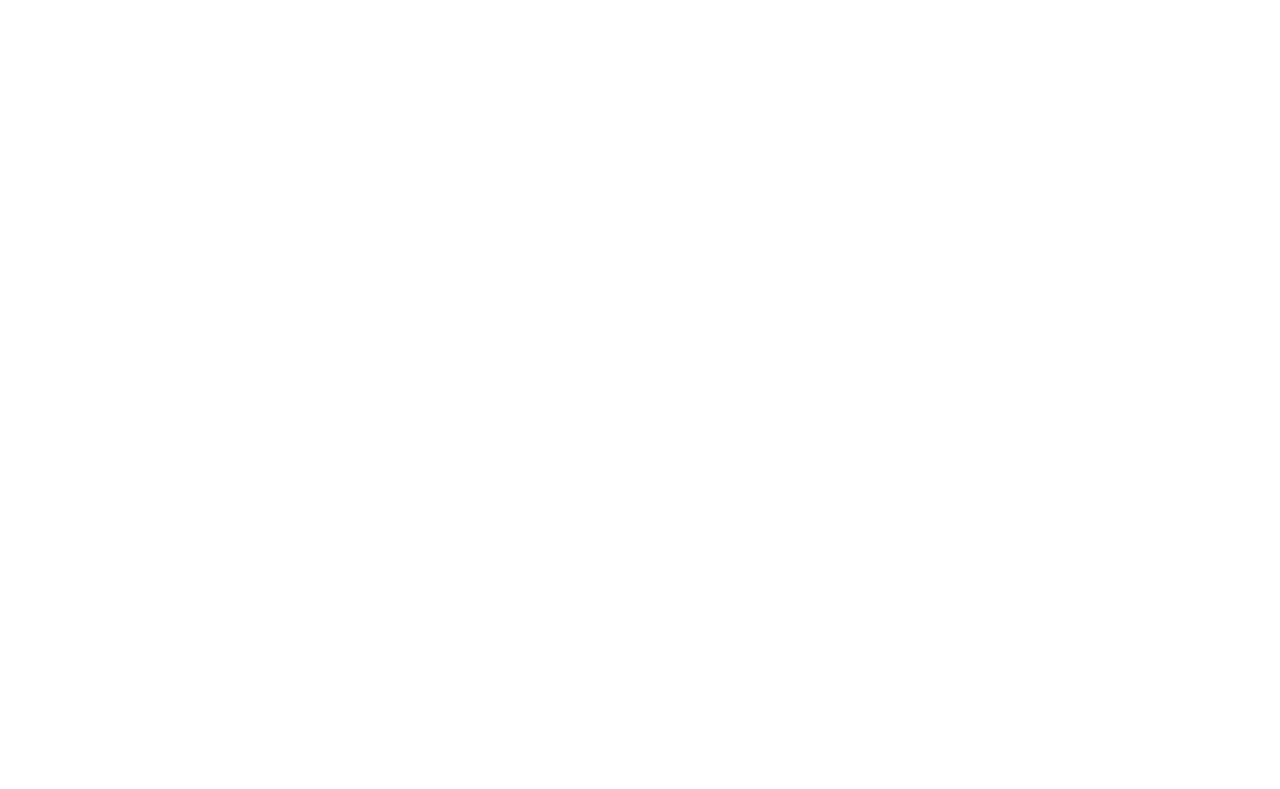
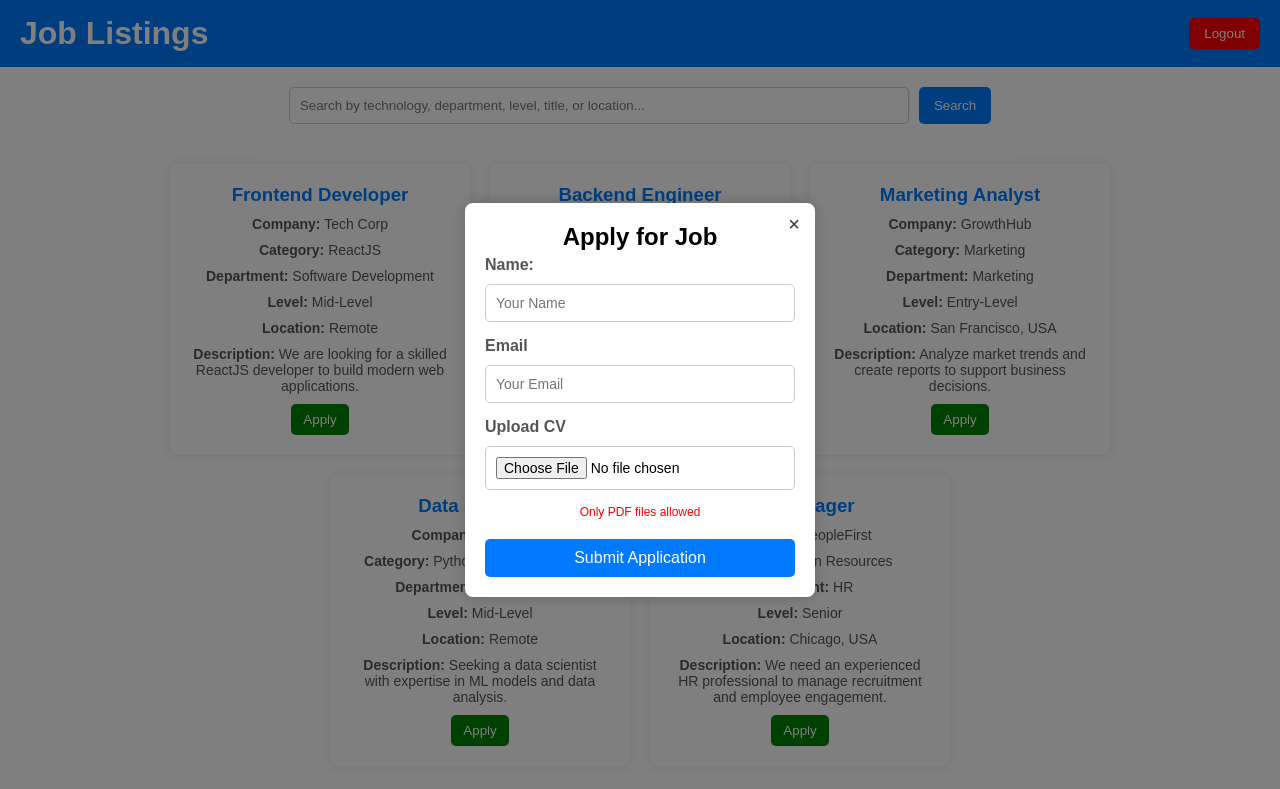
Before and after one commit to harshp-dev/job-portal, a website: page candidate.html in a window 1280 px wide. Drawn offline with Linux system fonts and the light colour scheme.

Commit message:
added candidate dashboard, and search functionality

```diff
--- a/assets/css/candidate.css
+++ b/assets/css/candidate.css
@@ -0,0 +1,176 @@
+* {
+  margin: 0;
+  padding: 0;
+  box-sizing: border-box;
+  font-family: Arial, sans-serif;
+}
+
+/* Header */
+header {
+  display: flex;
+  justify-content: space-between;
+  align-items: center;
+  background: #007bff;
+  color: white;
+  padding: 15px 20px;
+}
+
+#logout-btn {
+  background: red;
+  color: white;
+  border: none;
+  padding: 8px 15px;
+  cursor: pointer;
+  border-radius: 5px;
+}
+
+/* Search Bar */
+.search-container {
+  display: flex;
+  justify-content: center;
+  margin: 20px;
+}
+
+#search-input {
+  width: 50%;
+  padding: 10px;
+  border: 1px solid #ccc;
+  border-radius: 5px;
+}
+
+#search-btn {
+  padding: 10px 15px;
+  margin-left: 10px;
+  background: #007bff;
+  color: white;
+  border: none;
+  cursor: pointer;
+  border-radius: 5px;
+}
+
+/* Job Listings */
+#job-listings {
+  display: flex;
+  flex-wrap: wrap;
+  justify-content: center;
+  gap: 20px;
+  padding: 20px;
+}
+
+.job-card {
+  background: white;
+  border-radius: 8px;
+  box-shadow: 0px 0px 10px rgba(0, 0, 0, 0.1);
+  padding: 20px;
+  width: 300px;
+  text-align: center;
+}
+
+.job-card h3 {
+  margin-bottom: 10px;
+  color: #007bff;
+}
+
+.job-card p {
+  font-size: 14px;
+  color: #555;
+  margin-bottom: 10px;
+}
+
+.apply-btn {
+  background: green;
+  color: white;
+  padding: 8px 12px;
+  border: none;
+  cursor: pointer;
+  border-radius: 5px;
+}
+
+/* Modal Styling */
+.modal {
+  display: none; /* Hidden by default */
+  position: fixed;
+  z-index: 1000;
+  left: 0;
+  top: 0;
+  width: 100%;
+  height: 100%;
+  background: rgba(0, 0, 0, 0.5); /* Semi-transparent background */
+  display: flex;
+  justify-content: center;
+  align-items: center;
+}
+
+/* Modal Content */
+.modal-content {
+  background: #ffffff;
+  padding: 20px;
+  width: 350px;
+  border-radius: 8px;
+  box-shadow: 0px 0px 15px rgba(0, 0, 0, 0.2);
+  text-align: center;
+  position: relative;
+  animation: fadeIn 0.3s ease-in-out;
+}
+
+/* Close Button */
+.close {
+  position: absolute;
+  top: 10px;
+  right: 15px;
+  font-size: 20px;
+  cursor: pointer;
+  color: #333;
+}
+
+.close:hover {
+  color: red;
+}
+
+/* Form Inputs */
+.modal-content form {
+  display: flex;
+  flex-direction: column;
+  gap: 10px;
+}
+
+.modal-content label {
+  font-weight: bold;
+  text-align: left;
+  display: block;
+  margin-top: 5px;
+  color: #555;
+}
+
+/* Input Fields */
+.modal-content input {
+  width: 100%;
+  padding: 10px;
+  border: 1px solid #ccc;
+  border-radius: 5px;
+  font-size: 14px;
+}
+
+/* File Upload Info */
+.file-info {
+  font-size: 12px;
+  color: red;
+  margin-top: 5px;
+}
+
+/* Submit Button */
+.modal-content button {
+  background: #007bff;
+  color: white;
+  border: none;
+  padding: 10px;
+  font-size: 16px;
+  cursor: pointer;
+  border-radius: 5px;
+  margin-top: 10px;
+  transition: background 0.3s;
+}
+
+.modal-content button:hover {
+  background: #0056b3;
+}
--- a/assets/css/style.css
+++ b/assets/css/style.css
@@ -1,5 +1,5 @@
 body {
-  font-family: 'Arial', sans-serif;
+  font-family: "Arial", sans-serif;
   display: flex;
   justify-content: center;
   align-items: center;
@@ -30,7 +30,8 @@ label {
   margin: 5px 0;
 }
 
-input, select {
+input,
+select {
   padding: 10px;
   margin-bottom: 10px;
   border: 1px solid #ccc;
@@ -39,7 +40,7 @@ input, select {
 
 button {
   padding: 10px;
-  background-color: #007BFF;
+  background-color: #007bff;
   color: white;
   border: none;
   border-radius: 4px;
--- a/candidate.html
+++ b/candidate.html
@@ -0,0 +1,61 @@
+<!DOCTYPE html>
+<html lang="en">
+  <head>
+    <meta charset="UTF-8" />
+    <meta name="viewport" content="width=device-width, initial-scale=1.0" />
+    <title>Candidate Dashboard</title>
+    <!-- <link rel="stylesheet" href="assets/css/style.css" /> -->
+    <link rel="stylesheet" href="assets/css/candidate.css" />
+  </head>
+  <body>
+    <header>
+      <h1>Job Listings</h1>
+      <button id="logout-btn">Logout</button>
+    </header>
+
+    <!-- Search Bar -->
+    <div class="search-container">
+      <input
+        type="text"
+        id="search-input"
+        placeholder="Search by technology, department, level, title, or location..."
+      />
+      <button id="search-btn">Search</button>
+    </div>
+
+    <!-- job listing -->
+    <div id="job-listings">
+      <!-- job will rendereed over here from jobs.json-->
+    </div>
+
+    <!-- Apply form -->
+    <div id="apply-modal" class="modal">
+      <div class="modal-content">
+        <span class="close">&times;</span>
+        <h2>Apply for Job</h2>
+        <form id="apply-form">
+          <label for="name">Name: </label>
+          <input
+            type="text"
+            id="applicant-name"
+            placeholder="Your Name"
+            required
+          />
+          <label for="email">Email</label>
+          <input
+            type="email"
+            id="applicant-email"
+            placeholder="Your Email"
+            required
+          />
+          <label for="cv">Upload CV</label>
+          <input type="file" id="applicant-cv" accept=".pdf" required />
+          <p class="file-info">Only PDF files allowed</p>
+          <button type="submit">Submit Application</button>
+        </form>
+      </div>
+    </div>
+
+    <script src="js/candidate.js"></script>
+  </body>
+</html>
--- a/data/jobs.json
+++ b/data/jobs.json
@@ -0,0 +1,62 @@
+[
+  {
+    "id": 1,
+    "title": "Frontend Developer",
+    "company": "Tech Corp",
+    "category": "ReactJS",
+    "department": "Software Development",
+    "level": "Mid-Level",
+    "location": "Remote",
+    "description": "We are looking for a skilled ReactJS developer to build modern web applications.",
+    "postedDate": "2025-02-10",
+    "applied": false
+  },
+  {
+    "id": 2,
+    "title": "Backend Engineer",
+    "company": "Innovatech Solutions",
+    "category": "Node.js",
+    "department": "Software Development",
+    "level": "Senior",
+    "location": "New York, USA",
+    "description": "Looking for an experienced Node.js developer to design and maintain backend services.",
+    "postedDate": "2025-02-08",
+    "applied": false
+  },
+  {
+    "id": 3,
+    "title": "Marketing Analyst",
+    "company": "GrowthHub",
+    "category": "Marketing",
+    "department": "Marketing",
+    "level": "Entry-Level",
+    "location": "San Francisco, USA",
+    "description": "Analyze market trends and create reports to support business decisions.",
+    "postedDate": "2025-02-07",
+    "applied": false
+  },
+  {
+    "id": 4,
+    "title": "Data Scientist",
+    "company": "AI Insights",
+    "category": "Python, Machine Learning",
+    "department": "Data Science",
+    "level": "Mid-Level",
+    "location": "Remote",
+    "description": "Seeking a data scientist with expertise in ML models and data analysis.",
+    "postedDate": "2025-02-06",
+    "applied": false
+  },
+  {
+    "id": 5,
+    "title": "HR Manager",
+    "company": "PeopleFirst",
+    "category": "Human Resources",
+    "department": "HR",
+    "level": "Senior",
+    "location": "Chicago, USA",
+    "description": "We need an experienced HR professional to manage recruitment and employee engagement.",
+    "postedDate": "2025-02-05",
+    "applied": false
+  }
+]
--- a/js/candidate.js
+++ b/js/candidate.js
@@ -0,0 +1,135 @@
+document.addEventListener("DOMContentLoaded", function () {
+  fetchJobs();
+  document.getElementById("search-btn").addEventListener("click", searchJobs);
+});
+
+function fetchJobs() {
+  fetch("../data/jobs.json")
+    .then((response) => response.json())
+    .then((jobs) => {
+      displayJobs(jobs);
+    })
+    .catch((error) => {
+      console.log("Error Occured", error);
+    });
+}
+
+function displayJobs(jobs) {
+  const jobContainer = document.getElementById("job-listings");
+  jobContainer.innerHTML = "";
+  jobs.forEach((job) => {
+    const jobCard = document.createElement("div");
+    jobCard.classList.add("job-card");
+    jobCard.innerHTML = `
+            <h3>${job.title}</h3>
+            <p><strong>Company:</strong> ${job.company}</p>
+            <p><strong>Category:</strong> ${job.category}</p>
+            <p><strong>Department:</strong> ${job.department}</p>
+            <p><strong>Level:</strong> ${job.level}</p>
+            <p><strong>Location:</strong> ${job.location}</p>
+            <p><strong>Description:</strong> ${job.description}</p>
+            <button class="apply-btn" data-job-id="${job.id}" ${
+      job.applied ? "disabled" : ""
+    }>
+                ${job.applied ? "Applied" : "Apply"}
+            </button>
+        `;
+
+    jobContainer.appendChild(jobCard);
+  });
+  document.querySelectorAll(".apply-btn").forEach((button) => {
+    button.addEventListener("click", openApplyModal);
+  });
+}
+
+// Jobs Data Set
+// {
+//     "id": 2,
+//     "title": "Backend Engineer",
+//     "company": "Innovatech Solutions",
+//     "category": "Node.js",
+//     "department": "Software Development",
+//     "level": "Senior",
+//     "location": "New York, USA",
+//     "description": "Looking for an experienced Node.js developer to design and maintain backend services.",
+//     "postedDate": "2025-02-08",
+//     "applied": false
+//   },
+
+function searchJobs() {
+  const searchQuery = document
+    .getElementById("search-input")
+    .value.toLowerCase();
+
+  fetch("../data/jobs.json")
+    .then((response) => response.json())
+    .then((jobs) => {
+      const filteredJobs = jobs.filter(
+        (job) =>
+          job.category.toLowerCase().includes(searchQuery) ||
+          job.department.toLowerCase().includes(searchQuery) ||
+          job.level.toLowerCase().includes(searchQuery) ||
+          job.title.toLowerCase().includes(searchQuery) ||
+          job.location.toLowerCase().includes(searchQuery)
+      );
+      displayJobs(filteredJobs);
+    })
+    .catch((error) => console.error("Error searching jobs:", error));
+}
+
+// Open the Apply Modal when clicking the "Apply" button
+function openApplyModal(event) {
+  const jobId = event.target.getAttribute("data-job-id");
+  localStorage.setItem("applyingJobId", jobId); // Store job ID for reference
+
+  // Show Modal
+  document.getElementById("apply-modal").style.display = "flex";
+
+  // Close Modal on Click
+  document.querySelector(".close").addEventListener("click", () => {
+    document.getElementById("apply-modal").style.display = "none";
+  });
+
+  // Handle Form Submission
+  document.getElementById("apply-form").addEventListener("submit", applyForJob);
+}
+
+function applyForJob(event) {
+  event.preventDefault();
+
+  const name = document.getElementById("applicant-name").value.trim();
+  const email = document.getElementById("applicant-email").value.trim();
+  const cv = document.getElementById("applicant-cv").files[0];
+
+  if (!name || !email || !cv) {
+    alert("Please fill out all fields.");
+    return;
+  }
+
+  // Validate PDF file
+  if (cv.type !== "application/pdf") {
+    alert("Only PDF files are allowed.");
+    return;
+  }
+
+  const jobId = localStorage.getItem("applyingJobId");
+
+  // Store application data in Local Storage
+  let applications = JSON.parse(localStorage.getItem("jobApplications")) || [];
+  applications.push({ jobId, name, email, cvName: cv.name });
+  localStorage.setItem("jobApplications", JSON.stringify(applications));
+
+  // Mark job as "Applied" in UI
+  document.querySelector(`[data-job-id="${jobId}"]`).innerText = "Applied";
+  document.querySelector(`[data-job-id="${jobId}"]`).disabled = true;
+
+  alert("Application submitted successfully!");
+
+  // Close Modal
+    document.getElementById("apply-modal").style.display = "none";
+}
+
+document.getElementById("logout-btn").addEventListener("click", function () {
+  localStorage.removeItem("loggedInUser");
+  window.location.href = "index.html";
+});
```
